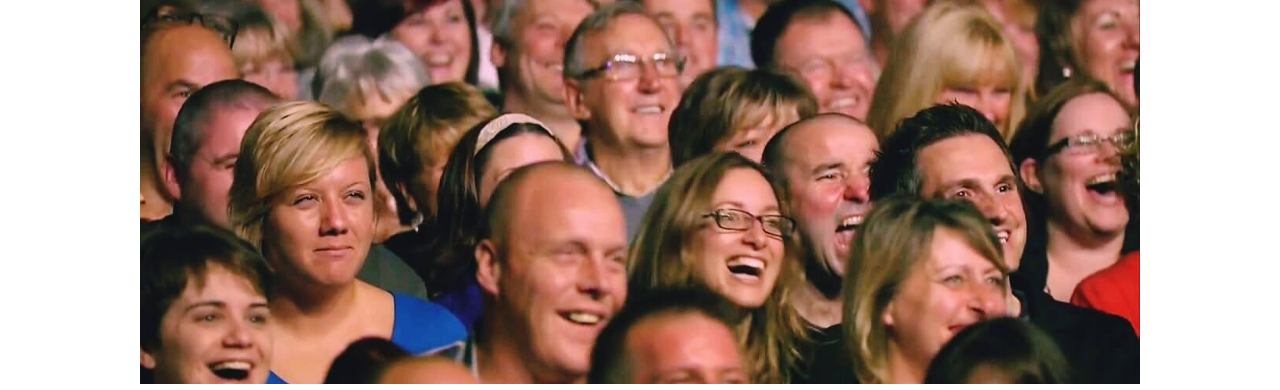
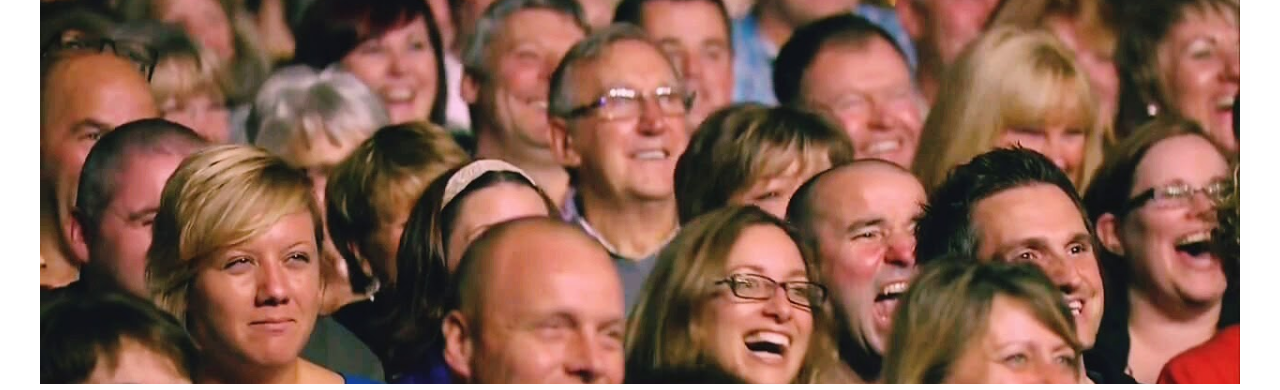
Before and after one commit to fedorisme/BodP, a plain HTML site: page index.html in a window 1280 px wide. Shown: the part 116-506 px from the top of the page. Drawn offline with Linux system fonts and the light colour scheme; a web font is replaced by a local one.

Commit message:
First changes to new design

```diff
--- a/index.html
+++ b/index.html
@@ -9,8 +9,12 @@
 	<script src="scripts/main.js" defer></script>
 </head>
 <body>
+	<div id=mainwrapper>
 		<header>
+			<div id=banner>
 				<img src="images/BodP-logo-transparant.png" alt="Logo">
+			</div>
+
 			<nav>
 				<ul>
 					<li><a href="#">Home</a></li>
@@ -28,7 +32,6 @@
 			</nav>
 		</header>
 		<main>
-		<div id="banner"></div>
 			<h1>Brood op de Planken</h1>
 			<div class="black_block">
 				<p>Vanaf een kwartier, half uur of avondvullend...Voor bedrijf, eetcafé/restaurant, theater,
@@ -50,5 +53,6 @@
 		<footer>
 
 		</footer>
+	</div>
 </body>
 </html>
--- a/styles/mystyle.css
+++ b/styles/mystyle.css
@@ -4,6 +4,17 @@
 }
 
 @import url('https://fonts.googleapis.com/css2?family=Anton&display=swap');
+
+#mainwrapper {
+	width: 1200px;
+	margin: 0 auto;
+}
+
+#banner {
+	height: 500px;
+	background-size: cover;
+	background-image: url("../images/temp-audience1.jpg");
+}
 
 body{
 	font-family: 'Biryani', sans-serif;
@@ -22,14 +33,7 @@ a {
 }
 
 header {
-	display: flex;
-	justify-content: space-between;
-	width: 1000px;
-	margin: 0 auto;
-	position: fixed;
-	left: 0;
-	right: 0;
-	background-color: rgba(255,255,255,0.7);
+
 }
 
 header img {
@@ -67,16 +71,6 @@ nav a:hover {
 	transition: 0.5s;
 }
 
-main {
-	width: 1000px;
-	margin: 0 auto;
-}
-
-#banner {
-	height: 500px;
-	background-size: cover;
-	background-image: url("../images/temp-audience1.jpg");
-}
 
 .black_block {
 	background-color: black;
```
Lines whose indentation alone changed are shown as unchanged.
